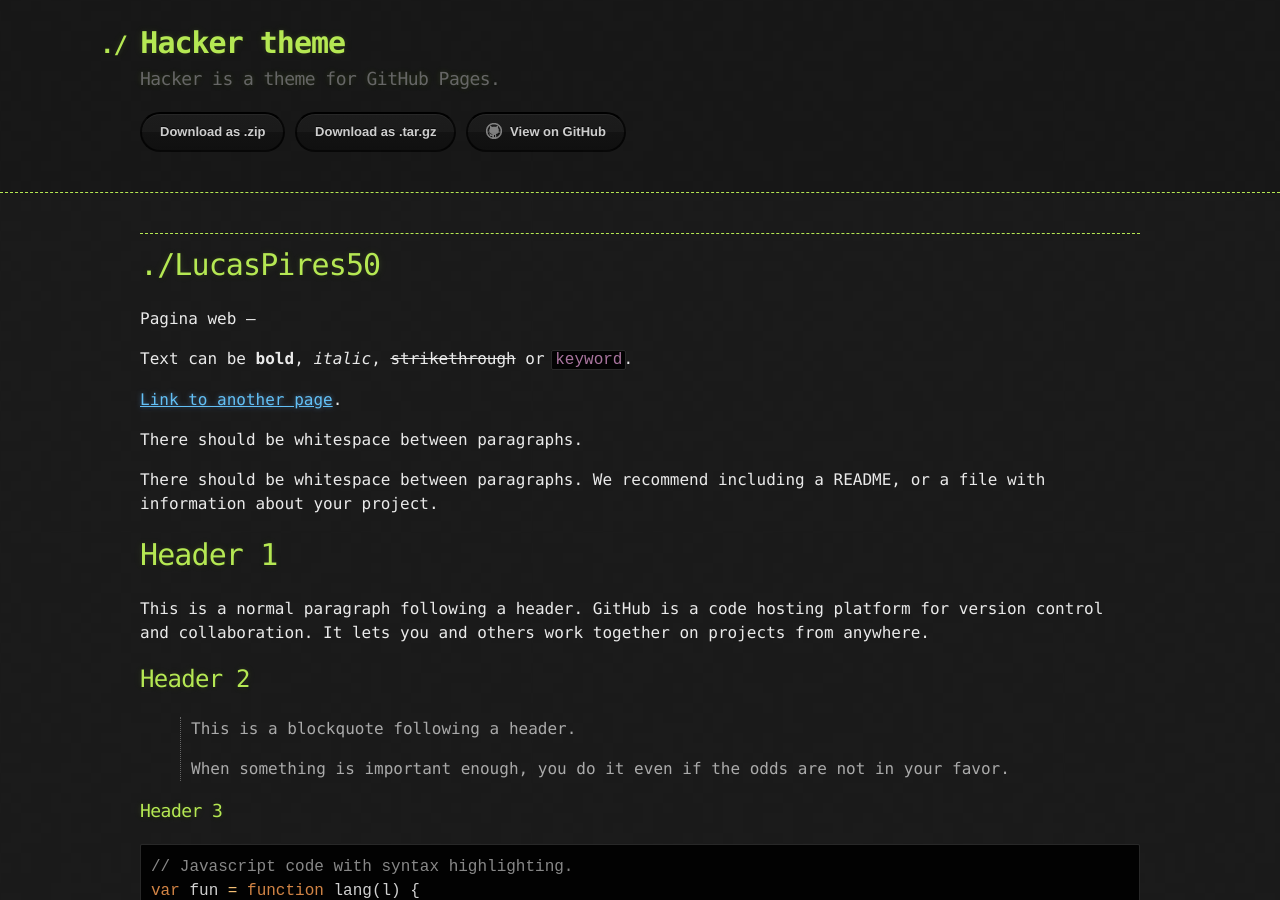
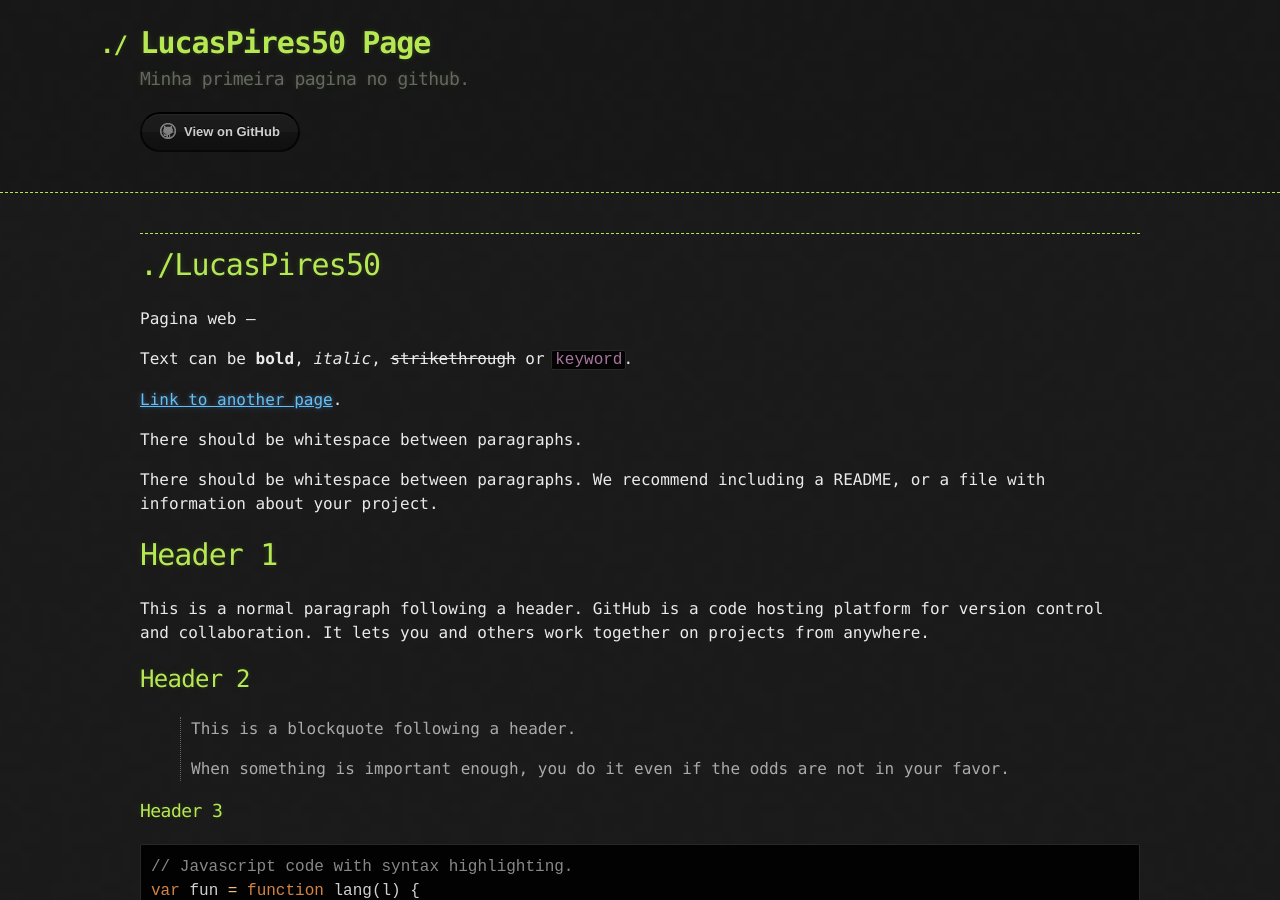
Before and after one commit to LucasPires50/LucasPires50.github.io, a Jekyll site: the page built from index.md, in a window 1280 px wide and 900 px high. Built offline with Jekyll 4.4.1, drawn with Linux system fonts in a browser that asks for light colours.

Commit message:
Atualização do _config.yml

```diff
--- a/_config.yml
+++ b/_config.yml
@@ -1,5 +1,5 @@
-title: Hacker theme
-description: Hacker is a theme for GitHub Pages.
-show_downloads: true
+title: LucasPires50 Page
+description: Minha primeira pagina no github.
+show_downloads: false
 google_analytics:
 theme: jekyll-theme-hacker
```
